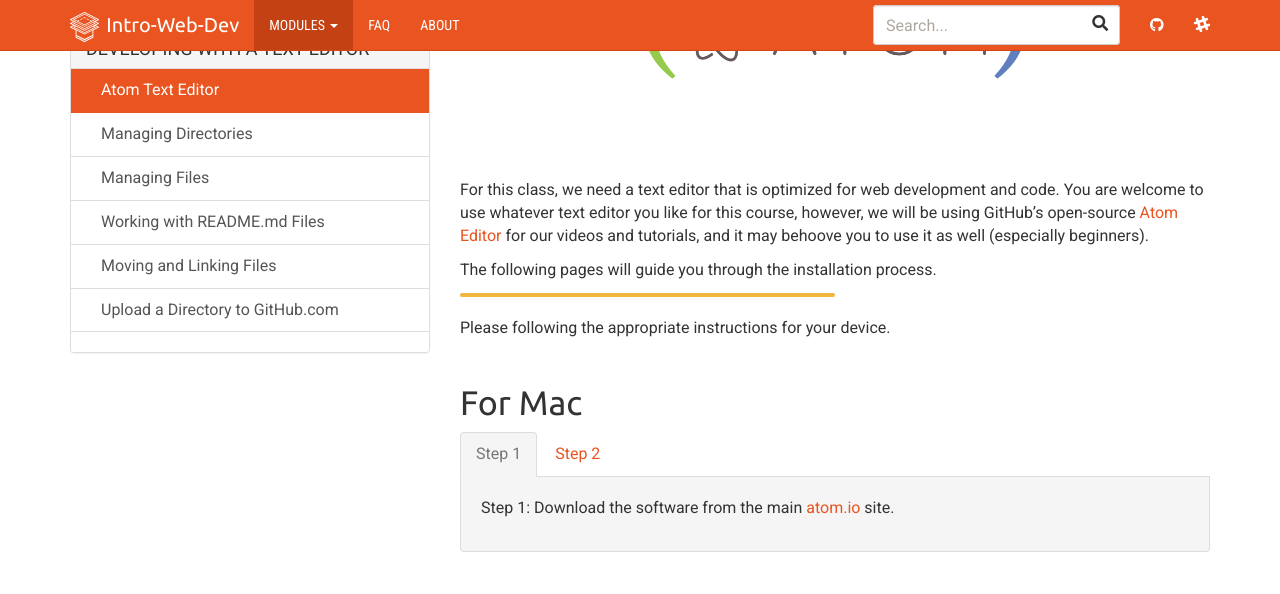
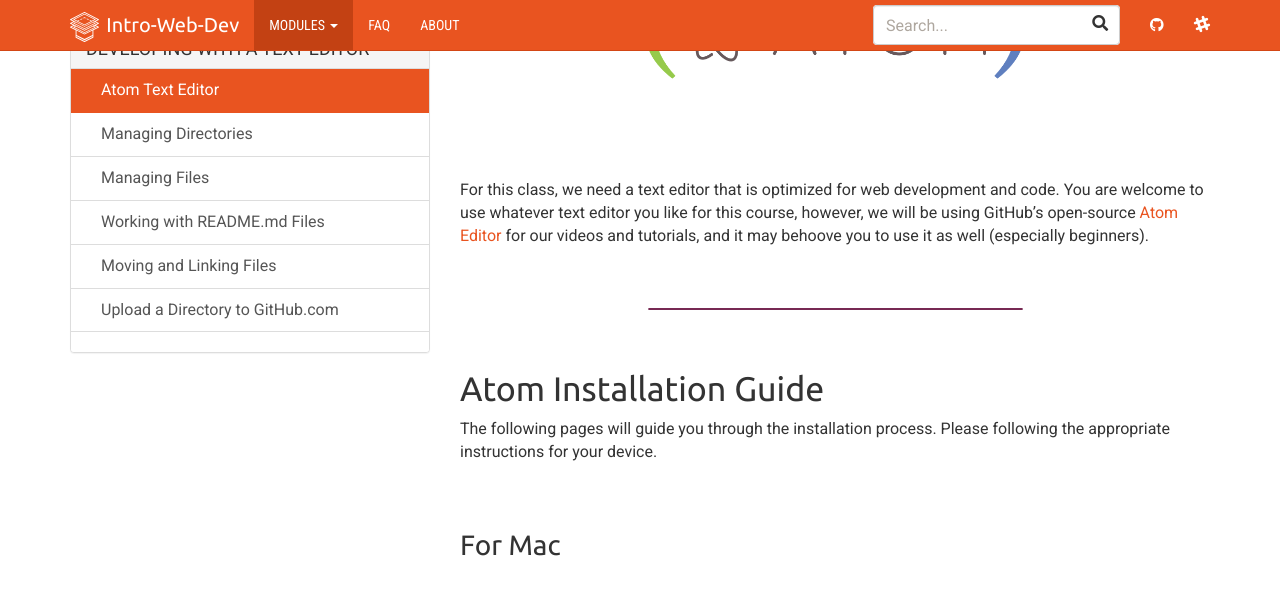
Before and after one commit to Media-Ed-Online/intro-web-dev, a Jekyll site: the page built from _docs/topic-02/05-atom-editor/page-01.md, in a window 1280 px wide and 1400 px high, scrolled down 416 px. Shown: the top 594 px of the window. Built offline with Jekyll 4.4.1, drawn with Linux system fonts in a browser that asks for light colours; nearby versions of some CDN libraries; some of the changed text lies outside the part shown; grey boxes are pictures that could not be loaded.

Commit message:
updated tutorials with new screencaps

```diff
--- a/_docs/topic-02/05-atom-editor/page-01.md
+++ b/_docs/topic-02/05-atom-editor/page-01.md
@@ -16,118 +16,43 @@
 
 For this class, we need a text editor that is optimized for web development and code. You are welcome to use whatever text editor you like for this course, however, we will be using GitHub's open-source <a href="https://atom.io" target="_blank">Atom Editor</a> for our videos and tutorials, and it may behoove you to use it as well (especially beginners).
 
-The following pages will guide you through the installation process.
 
-<div class="divider-heading"></div>
-
-Please following the appropriate instructions for your device.
+<div class="divider-pg"></div>
 
 
-## For Mac
-<ul class="nav nav-tabs">
-  <li class="active"><a href="#step1-1" data-toggle="tab">Step 1</a></li>
-  <li><a href="#step2-1" data-toggle="tab">Step 2</a></li>
-</ul>
-<div id="myTabContent" class="tab-content">
-  <div class="tab-pane fade active in" id="step1-1">
-    <p>Step 1: Download the software from the main <a href="https://atom.io" target="_blank">atom.io</a> site.
-    </p>
-  </div>
-  <div class="tab-pane fade" id="step2-1">
-    <p>Step 2: Then drag the application that was downloaded from the Downloads folder to the Applications folder.</p>
-    <img src="../img/atom-install-mac.png" alt="Installing app on Mac" />
-  </div>
-</div>
+## Atom Installation Guide
+The following pages will guide you through the installation process. Please following the appropriate instructions for your device.
 
 
-## For PC
-<ul class="nav nav-tabs">
-  <li class="active"><a href="#step1-2" data-toggle="tab">Step 1</a></li>
-  <li><a href="#step2-2" data-toggle="tab">Step 2</a></li>
-  <li><a href="#step3-2" data-toggle="tab">Step 3</a></li>
-</ul>
-<div id="myTabContent" class="tab-content">
-  <div class="tab-pane fade active in" id="step1-2">
-    <p>Step 1: Download the software from the main <a href="https://atom.io" target="_blank">atom.io</a> site.</p>
-    <p><span class="label label-danger">Important</span> Do <u>not</u> immediately open you download. Move on to Step 2 first.</p>
-  </div>
-  <div class="tab-pane fade" id="step2-2">
-    <p>Step 2: When the download finishes, <b>do not simply double-click from the bottom of the browser window</b>. Instead, you first need to open the file in explorer.</p>
-    <p>To do this you can either open explorer and navigate to the folder where it downloaded (likely "Downloads") <em>OR</em> right-click or two-finger-click the file from the browser and select "Show in Folder."</p>
-    <p><span class="label label-danger">Important</span> Do <u>not</u> immediately open you download. Move on to Step 3 first.</p>
-    <img src="../img/atom-install-pc-1.png" alt="Demo of show in folder" />
-  </div>
-  <div class="tab-pane fade" id="step3-2">
-    <p>Step 3:  From the explorer you then need to right-click the file and select <em>"Run as Administrator."</em> This is especially important if you are not sure whether you are signed in as an admin.</p>
-    <img src="../img/atom-install-pc-2.png" alt="Installing app on PC" />
-  </div>
-</div>
+### For Mac
+<iframe src="https://h5p.org/h5p/embed/421322" width="1090" height="794" frameborder="0" allowfullscreen="allowfullscreen"></iframe>
+<a href="https://h5p.org/node/421322" class="btn btn-default btn-xs" target="_blank">View Larger</a>
 
-<div class="divider-heading"></div>
+
+### For PC
+<iframe src="https://h5p.org/h5p/embed/421323" width="1090" height="794" frameborder="0" allowfullscreen="allowfullscreen"></iframe>
+<a href="https://h5p.org/node/421323" class="btn btn-default btn-xs" target="_blank">View Larger</a>
+
+
+<div class="divider-pg"></div>
+
 
 ## Optional/Recommended Additions
-Most text editors allow you to download additional packages created by the community which extend their functionality and can make them more suited to your particular needs. For Atom and this course, these would be very beneficial:
+Most text editors allow you to download additional options created by the community which extend their functionality and can make them more suited to your particular needs.
 
+For Atom and this course, these would be very beneficial:
 
-### Theme
-**Themes** customize the look and feel of the editor.
+These **packages** (slides 1-8), add functionality to your editor.
+- **file-icons** - Displays file type icons next to files in the sidebar (used in the following tutorial)
+- **open-in-browser** - Opens files (such as HTML) in your default browser
+- **highlight-selected** - Highlights all occurrences of a selected word. This is useful for debugging.
+- **base linter** - Base package to show code errors. Couple with **linter-htmlhint** and **linter-stylelint**
+- **pigments** - Highlights color values in files.
 
-<ul class="nav nav-tabs">
-  <li class="active"><a href="#step1-1" data-toggle="tab">Step 1</a></li>
-  <li><a href="#step2-1" data-toggle="tab">Step 2</a></li>
-  <li><a href="#step3-1" data-toggle="tab">Step 3</a></li>
-  <li><a href="#step4-1" data-toggle="tab">Step 4</a></li>
-  <li><a href="#step5-1" data-toggle="tab">Step 5</a></li>
-</ul>
-<div id="myTabContent" class="tab-content">
-  <div class="tab-pane fade active in" id="step1-1">
-    <p>Step 1: Navigate to the "Atom" main menu > Preferences... > Install.</p>
-  </div>
-  <div class="tab-pane fade" id="step2-1">
-    <p>Step 2: To the right of the search bar, select "Themes."</p>
-  </div>
-  <div class="tab-pane fade" id="step3-1">
-    <p>Step 3: Search for the <b>"newbound-dark-syntax"</b> theme. Install.</p>
-  </div>
-  <div class="tab-pane fade" id="step4-1">
-    <p>Step 4: Navigate to "Themes" on the side menu.</p>
-  </div>
-  <div class="tab-pane fade" id="step5-1">
-    <p>Step 5: Select "newbound-dark-syntax" as your “Syntax Theme."</p>
-    <img src="../img/atom-install-theme.jpg" alt="example search for newbound-syntax-theme" />
-    <p style="font-size: small;">"Newbound-dark-syntax" provides colorization for a number of languages, including markdown.</p>
-  </div>
-</div>
+<br>
 
+This **theme** (slides 9-14), which customizes the look and feel of the editor:
+- **newbound-dark-syntax** - Subtle, medium contrast theme.
 
-### Packages
-**Packages** add functionality to your editor.
-
-<ul class="nav nav-tabs">
-  <li class="active"><a href="#step1-2" data-toggle="tab">Step 1</a></li>
-  <li><a href="#step2-2" data-toggle="tab">Step 2</a></li>
-  <li><a href="#step3-2" data-toggle="tab">Step 3</a></li>
-</ul>
-<div id="myTabContent" class="tab-content">
-  <div class="tab-pane fade active in" id="step1-2">
-    <p>Step 1: Navigate to the "Atom" main menu > Preferences... > Install.</p>
-  </div>
-  <div class="tab-pane fade" id="step2-2">
-    <p>Step 2: Search for these packages. Install if you're interested.</p>
-    <ul>
-      <li><i>markdown-preview</i> - Preview how your markdown files will look.</li>
-      <li><i>open-in-browser</i> - Opens applicable files in a browser window.</li>
-      <li><i>highlight-selected</i> - Highlights all occurrences of a selected word. This is useful for debugging.</li>
-      <li><i>fonts</i> - Many fonts that can easily be selected for use in Atom.</li>
-      <li><i>file-icons</i> - Displays file type icons next to files in the sidebar.</li>
-      <li><i>language-markdown</i> - Adds syntax support to themes without markdown syntax.</li>
-      <li><i>todo-show</i> - Tools for showing “TODO”-s in code.</li>
-      <li><i>base linter</i> - Base package to show code errors. Couple with <i>linter-htmlhint</i> and <i>linter-stylelint</i></li>
-      <li><i>open-recent</i> - Adds “open recent” functionality to the File menu in Atom.</li>
-      <li><i>pigments</i> - Highlights color values in files.</li>
-    </ul>
-  </div>
-  <div class="tab-pane fade" id="step3-2">
-    <p>More interesting packages can be found on the <a href="https://scotch.io/bar-talk/best-of-atom-features-plugins-acting-like-sublime-text">scotch websites discussion of Atom</a> if you're interested.</p>
-  </div>
-</div>
+<iframe src="https://h5p.org/h5p/embed/421321" width="1090" height="794" frameborder="0" allowfullscreen="allowfullscreen"></iframe>
+<a href="https://h5p.org/node/421321" class="btn btn-default btn-xs" target="_blank">View Larger</a>
```
Also changed, not shown: _docs/topic-01/04-documentation/page-03.md (+1 -1 lines).
